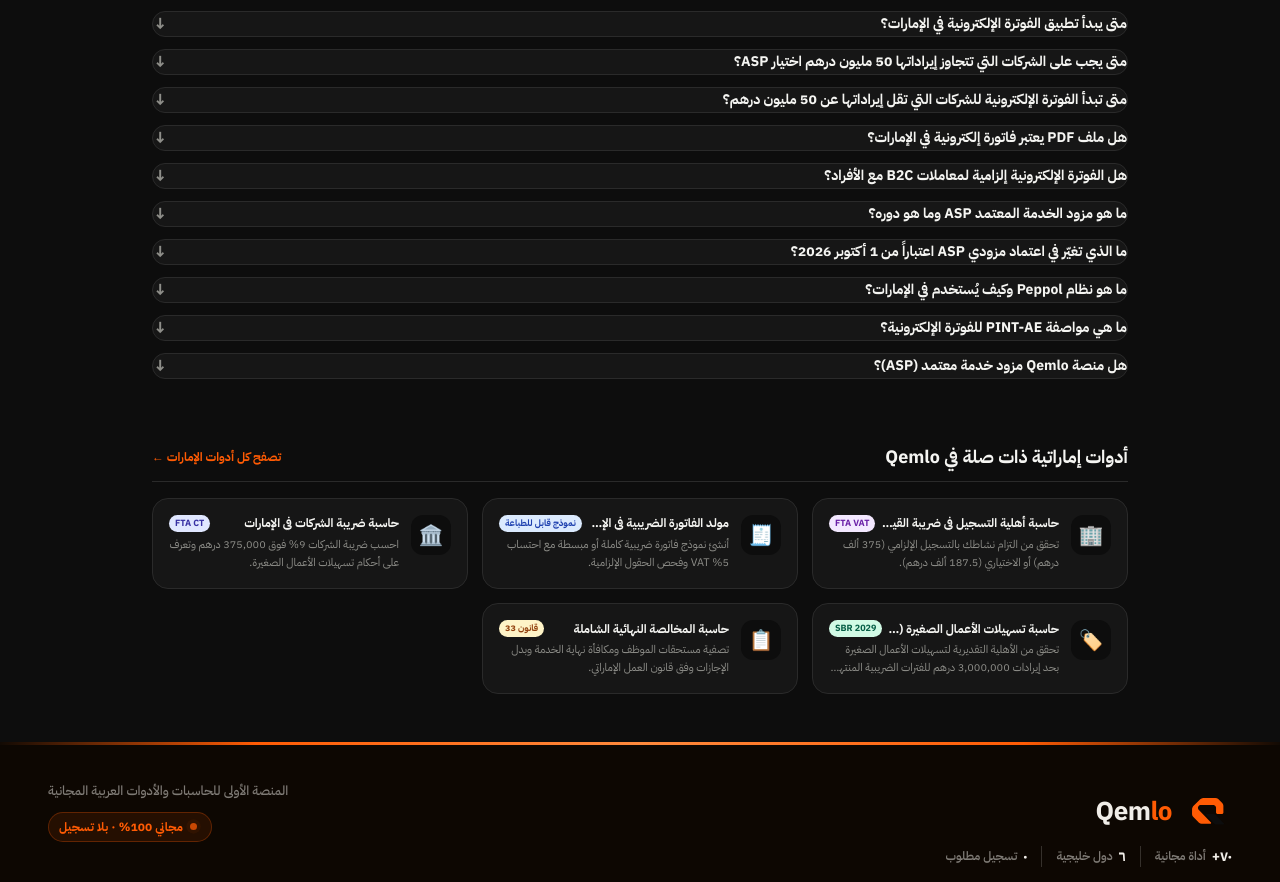
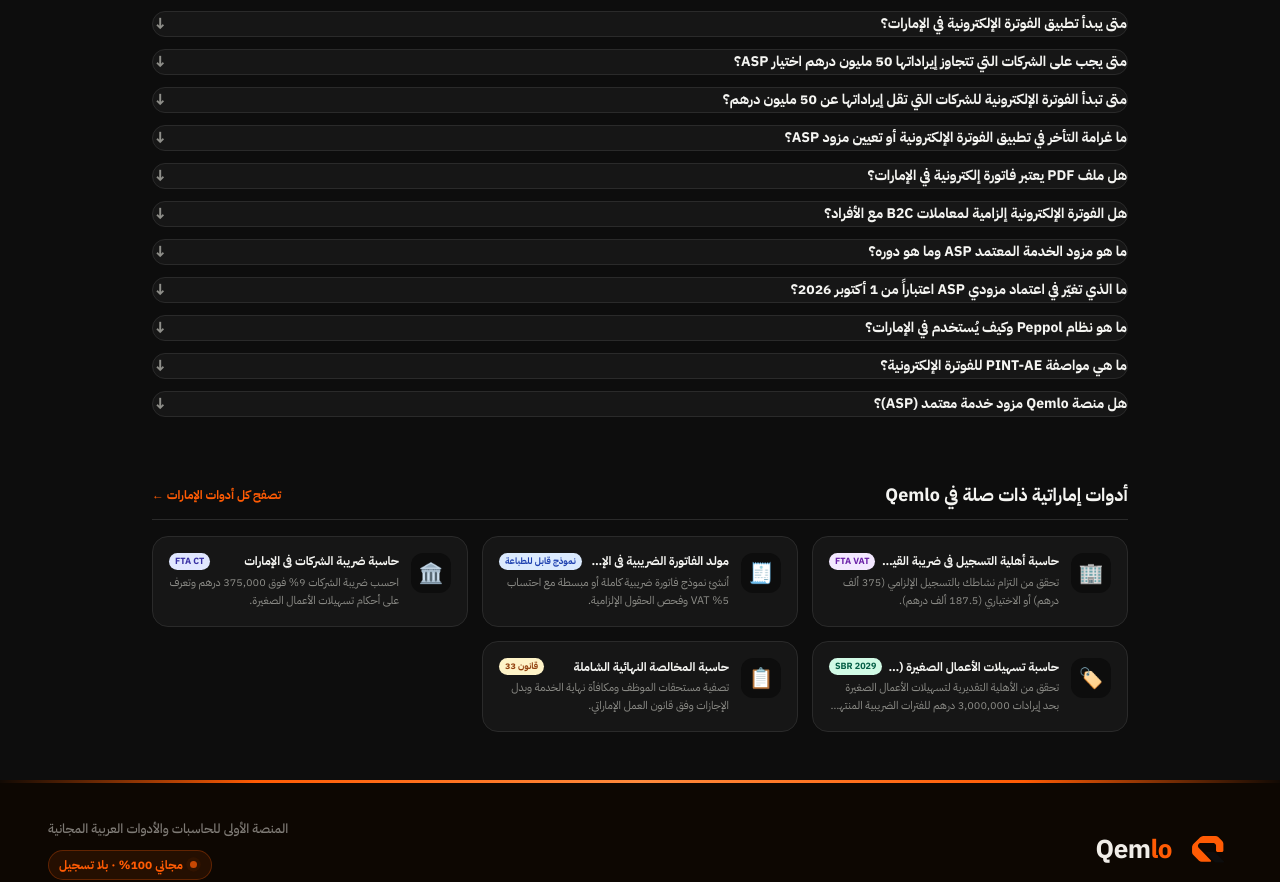
Before and after one commit to MAHMADzubair/arabic-tools, a Next.js app: page /ar/ae/e-invoicing-readiness-checker in a window 1280 px wide. Shown: the part 4707-5589 px from the top of the page. Built offline with nearby package versions, Linux system fonts and the light colour scheme; no server answers.

Commit message:
content(uae): add official e-invoicing penalty FAQ

```diff
--- a/app/ar/ae/e-invoicing-readiness-checker/page.js
+++ b/app/ar/ae/e-invoicing-readiness-checker/page.js
@@ -79,7 +79,7 @@ const softwareAppJsonLd = {
   url: `${SITE_URL}/ar/ae/e-invoicing-readiness-checker`,
 };
 
-// 11 Comprehensive FAQs — Mirrored in Visible Accordion & Schema
+// 12 Comprehensive FAQs — Mirrored in Visible Accordion & Schema
 const faqs = [
   {
     q: "ما هي الفوترة الإلكترونية في الإمارات؟",
@@ -96,6 +96,10 @@ const faqs = [
   {
     q: "متى تبدأ الفوترة الإلكترونية للشركات التي تقل إيراداتها عن 50 مليون درهم؟",
     a: "الشركات التي تقل إيراداتها السنوية عن 50 مليون درهم مُلزمة بتعيين مزود خدمة معتمد بحلول 31 مارس 2027، وسيكون التطبيق والتشغيل الإلزامي الكامل للفواتير الإلكترونية بدءاً من 1 يوليو 2027.",
+  },
+  {
+    q: "ما غرامة التأخر في تطبيق الفوترة الإلكترونية أو تعيين مزود ASP؟",
+    a: "وفق تنبيه الهيئة الاتحادية للضرائب بتاريخ 25 أكتوبر 2026، تبلغ الغرامة الإدارية 5,000 درهم عن كل شهر أو جزء منه من التأخر في تطبيق نظام الفوترة الإلكترونية، ويشمل ذلك عدم تعيين مزود خدمة معتمد ضمن المواعيد المحددة. تختلف المواعيد بحسب فئة المنشأة؛ راجع إشعار الهيئة الرسمي والتشريعات السارية قبل اتخاذ إجراء.",
   },
   {
     q: "هل ملف PDF يعتبر فاتورة إلكترونية في الإمارات؟",
```
